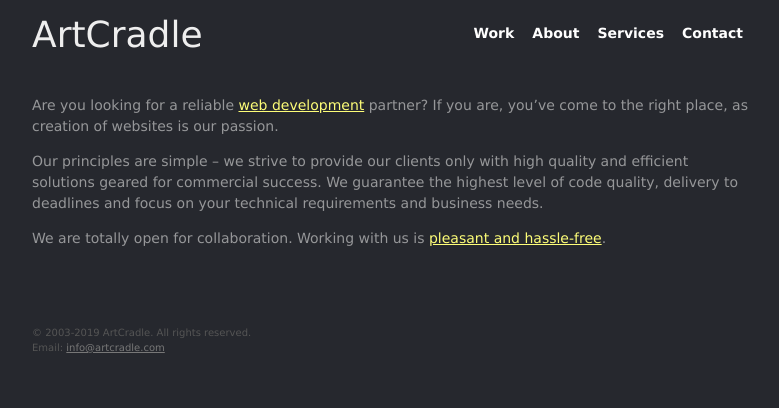
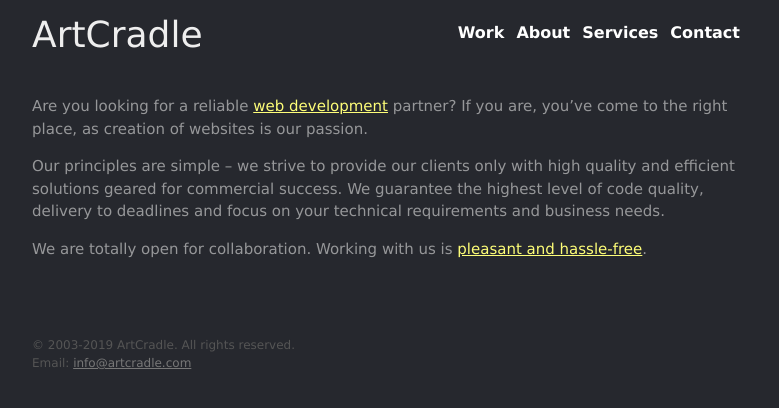
Before and after one commit to artcradle/artcradle.github.io, a Jekyll site: the page built from index.md, in a window 1280 px wide. Shown: the top 408 px of the page, without its empty margins (248-1027 px from the left). Built offline with Jekyll 4.4.1, drawn with Linux system fonts in a browser that asks for light colours.

Commit message:
Increase font sizes

```diff
--- a/_includes/google-analytics.html
+++ b/_includes/google-analytics.html
@@ -6,5 +6,4 @@
 
   ga('create', '{{ site.google_analytics }}', 'auto');
   ga('send', 'pageview');
-
 </script>
--- a/_layouts/default.html
+++ b/_layouts/default.html
@@ -14,7 +14,7 @@
   <link rel="shortcut icon" type="image/x-icon" href="{{ "/assets/favicon.ico" | relative_url }}">
 
   {% if jekyll.environment == 'production' and site.google_analytics %}
-  {% include google-analytics.html %}
+      {% include google-analytics.html %}
   {% endif %}
 </head>
 <body>
--- a/assets/main.scss
+++ b/assets/main.scss
@@ -61,20 +61,13 @@ table {
 .clearbox {display: block;}
 
 /* layout */
-#page-narrow #column-wrapper {
-  margin: 0 auto;
-  padding: 30px 0 15px;
-  width: 720px;
-}
+#page-narrow {
+  margin: 0 15px;
 
-#container {
-  float: left;
-  width: 574px;
-  background-color: #fff;
-  border-left: 160px solid #fff;
-  /* The width and color of the left rail */
-  border-right: 240px solid #F8EBD5;
-  /* The width and color of the right rail */
+  #column-wrapper {
+    margin: 0 auto;
+    padding: 30px 0 15px;
+  }
 }
 
 
@@ -92,11 +85,8 @@ body {
 header {
   @extend .clearbox;
   margin: 0 auto;
-  width: 720px;
 
   #logo {
-    float: left;
-    width: 200px;
     padding: 17px 0 12px 0;
     font-weight: normal;
     font-size: 36px;
@@ -109,21 +99,19 @@ header {
   }
 
   #mainnav {
-    float: right;
     margin: 15px 0 0 0;
 
     ul {
       list-style: none;
-      float: left;
       margin-left: 19px;
-      font-size: 140%;
+      font-size: 16px;
       display: inline;
 
       li {
         float: left;
         a {
           float: left;
-          padding: 0 9px;
+          padding-right: 12px;
           height: 36px;
           line-height: 36px;
           font-weight: bold;
@@ -153,7 +141,7 @@ a:hover {color: #ddd;}
 .hint {margin:6px 0 4px 0; font-size:10px;}
 
 #content {
-  font-size: 13px;
+  font-size: 15px;
 }
 
 .cont {}
@@ -168,14 +156,18 @@ a:hover {color: #ddd;}
 }
 .cont p {
   margin: 0 0 1em;
-  font-size: 14px;
+  font-size: 15px;
   line-height: 1.5em;
 }
 .cont ul {
   padding-left: 40px;
-  font-size: 14px;
+  font-size: 15px;
   list-style-type: disc;
   line-height: 1.4em;
+
+  li {
+    margin-bottom: 3px;
+  }
 }
 
 h2.header {
@@ -196,14 +188,13 @@ footer {
   @extend .clearbox;
 
   margin: 10px auto;
-  width: 720px;
-  font-size: 1.1em;
+  font-size: 12px;
   color: #9d9d9d;
 
   .copy {
     float: left;
     padding-top: 1px;
-    font-size: 10px;
+    font-size: 12px;
     line-height: 1.5em;
     color: #555;
 
@@ -211,3 +202,34 @@ footer {
     a:hover {color: #ddd;}
   }
 }
+
+@media only screen and (min-device-width: 480px) {
+  #page-narrow {
+    margin: 0;
+
+    #column-wrapper {
+      width: 720px;
+    }
+  }
+
+  header {
+    width: 720px;
+
+    #logo {
+      float: left;
+      width: 200px;
+    }
+
+    #mainnav {
+      float: right;
+
+      ul {
+        float: left;
+      }
+    }
+  }
+
+  footer {
+    width: 720px;
+  }
+}
```
Also changed, not shown: Gemfile.lock.
